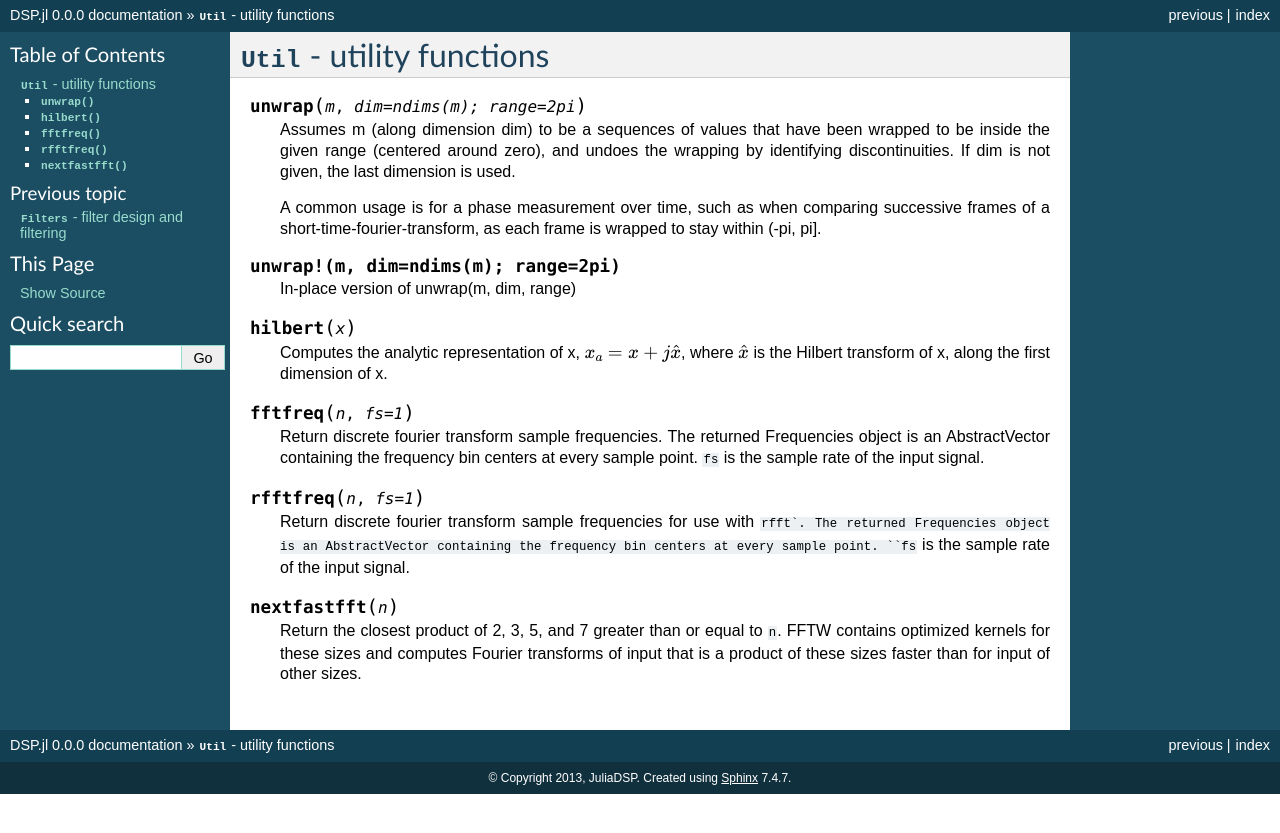
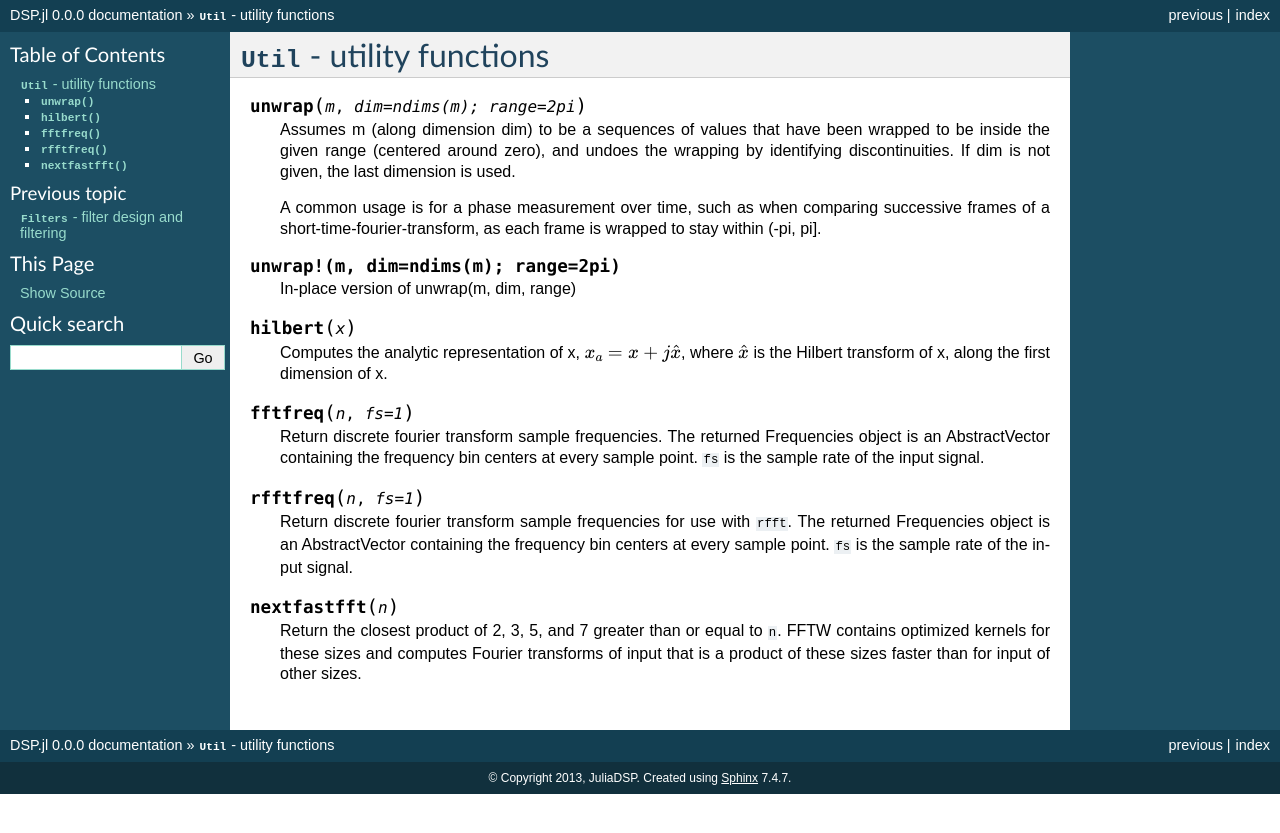
Before and after one commit to JuliaDSP/DSP.jl, a Sphinx documentation site: the page built from doc/util.rst, in a window 1280 px wide. Shown: the top 833 px of the page. Built offline with Sphinx 7.4.7, drawn with Linux system fonts in a browser that asks for light colours; formulas are drawn with MathJax 3.

Commit message:
Fix in Markdown syntax

```diff
--- a/doc/util.rst
+++ b/doc/util.rst
@@ -32,7 +32,7 @@
 .. function:: rfftfreq(n, fs=1)
 
     Return discrete fourier transform sample frequencies for use with
-    ``rfft`. The returned Frequencies object is an AbstractVector
+    ``rfft``. The returned Frequencies object is an AbstractVector
     containing the frequency bin centers at every sample point. ``fs``
     is the sample rate of the input signal.
 
```
